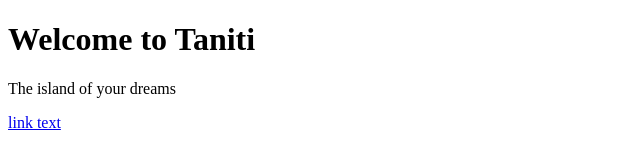
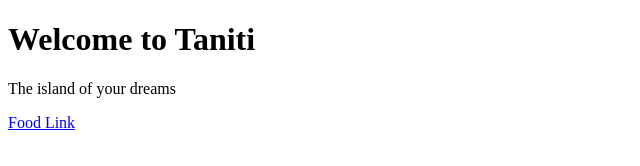
Before and after one commit to ali-mohammed200/taniti-prototype, a plain HTML site: page index.html in a window 1280 px wide. Shown: the full height of the page, 0-640 px from the left. Drawn offline with Linux system fonts and the light colour scheme.

Commit message:
Food Link Change

```diff
--- a/index.html
+++ b/index.html
@@ -5,6 +5,6 @@
     <body>
         <h1>Welcome to Taniti</h1>
         <p>The island of your dreams</p>
-        <a href="/food.html">link text</a>
+        <a href="./food.html">Food Link</a>
     </body>
 </html>
```
